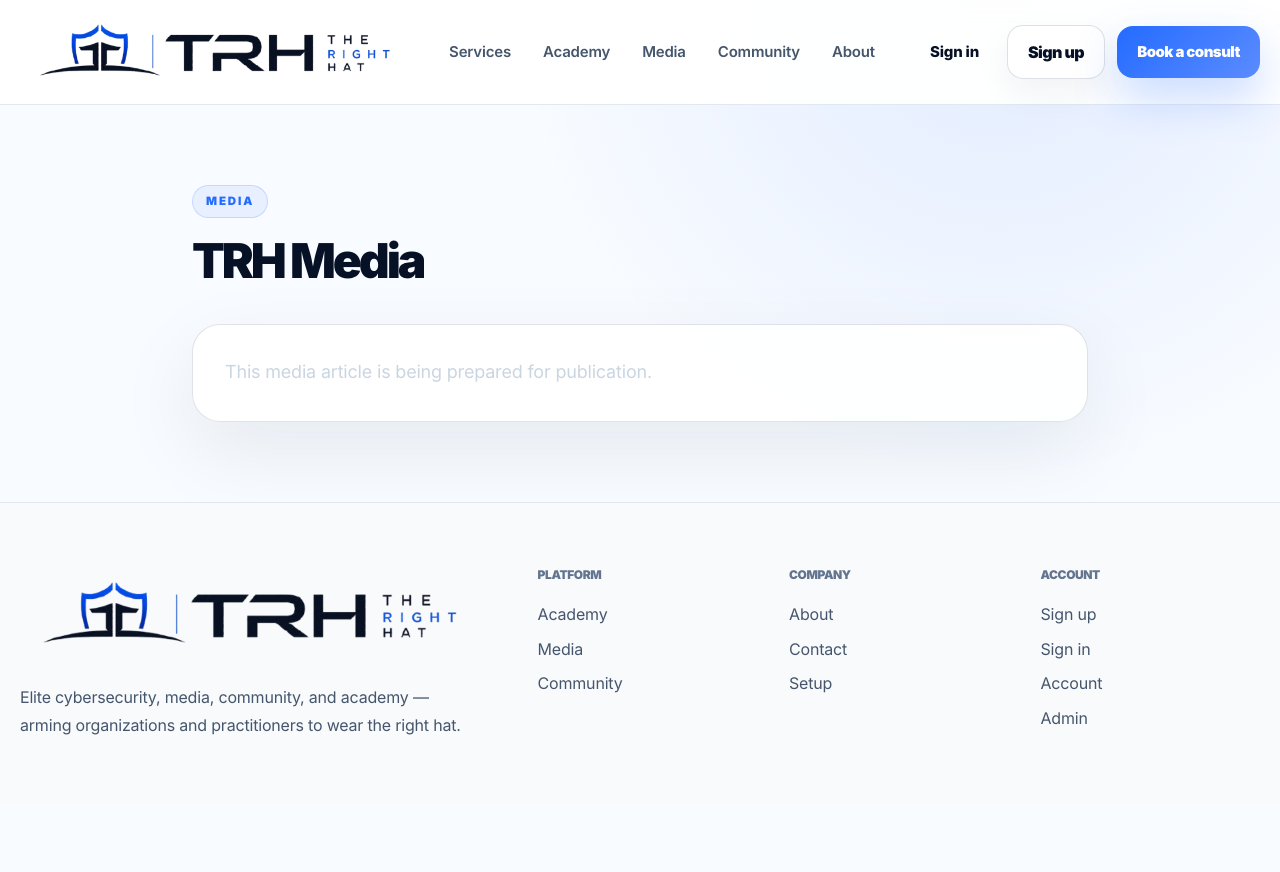
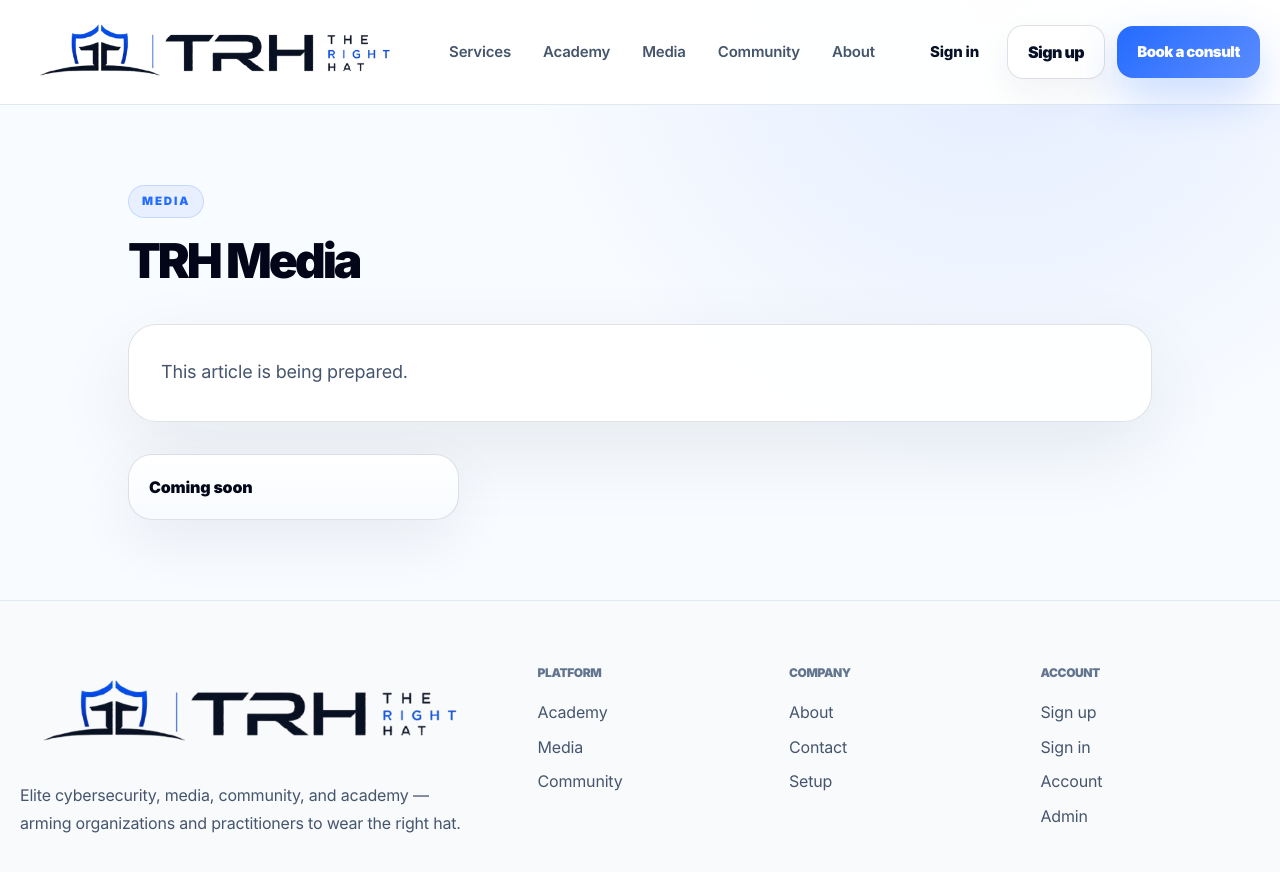
Before and after one commit to SeeDev-K/The-Right-Hat, a Next.js app: page /media/1 in a window 1280 px wide. Shown: the top 872 px of the page. Before the commit the page ends 804 px from the top, so only its background shows below. Built offline with nearby package versions, Linux system fonts and the light colour scheme.

Commit message:
content: enrich media detail pages

```diff
--- a/app/media/[slug]/page.tsx
+++ b/app/media/[slug]/page.tsx
@@ -1,28 +1,22 @@
-const posts: Record<string, { title: string; body: string }> = {
-  'ransomware-readiness': {
-    title: 'Ransomware Readiness',
-    body: 'A practical executive guide for preparing people, backups, response workflows and communications before the first encrypted server.',
-  },
-  'threat-detection-basics': {
-    title: 'Threat Detection Basics',
-    body: 'Useful detections start with adversary behavior, reliable context and response playbooks, not noisy dashboards.',
-  },
-  'cyber-career-map': {
-    title: 'Cyber Career Map',
-    body: 'A practical roadmap for juniors and career switchers entering cybersecurity with discipline and clarity.',
-  },
+const posts: Record<string, { title: string; body: string; points: string[] }> = {
+  'ransomware-readiness': { title: 'Business Resilience', body: 'A practical guide for preparation, ownership, recovery planning and clear leadership communication.', points: ['Assign owners', 'Test recovery', 'Prepare decisions'] },
+  'threat-detection-basics': { title: 'Monitoring Quality', body: 'Useful monitoring starts with relevant signals, business context and a clear operating workflow.', points: ['Map signals', 'Reduce noise', 'Document actions'] },
+  'cloud-identity-perimeter': { title: 'Cloud Identity', body: 'Modern cloud posture depends on access design, visibility and disciplined configuration.', points: ['Review access', 'Enable logs', 'Limit exposure'] },
+  'soc-modernization': { title: 'Operations Modernization', body: 'Teams improve when workflow, metrics, coaching and reporting are handled as one system.', points: ['Improve triage', 'Track metrics', 'Coach teams'] },
+  'red-team-lessons': { title: 'Assessment Lessons', body: 'A strong review connects technical evidence with priorities that leadership can act on.', points: ['Keep scope clear', 'Capture proof', 'Prioritize fixes'] },
+  'cyber-career-map': { title: 'Career Map', body: 'A realistic path combines fundamentals, lab practice, writing and consistent discipline.', points: ['Learn basics', 'Build labs', 'Write clearly'] },
 }
 
 export default async function MediaPostPage({ params }: { params: Promise<{ slug: string }> }) {
   const { slug } = await params
-  const post = posts[slug] || { title: 'TRH Media', body: 'This media article is being prepared for publication.' }
-
+  const post = posts[slug] || { title: 'TRH Media', body: 'This article is being prepared.', points: ['Coming soon'] }
   return (
     <main className="py-20">
-      <div className="container max-w-4xl">
+      <div className="container max-w-5xl">
         <span className="badge">Media</span>
-        <h1 className="mt-5 text-5xl font-black">{post.title}</h1>
-        <article className="card mt-10 p-8 text-lg leading-8 text-slate-300">{post.body}</article>
+        <h1 className="mt-5 text-5xl font-black text-slate-950">{post.title}</h1>
+        <article className="card mt-10 p-8 text-lg leading-8 text-slate-600">{post.body}</article>
+        <div className="mt-8 grid gap-4 md:grid-cols-3">{post.points.map((item) => <div key={item} className="kpi-card p-5 font-black text-slate-950">{item}</div>)}</div>
       </div>
     </main>
   )
```
